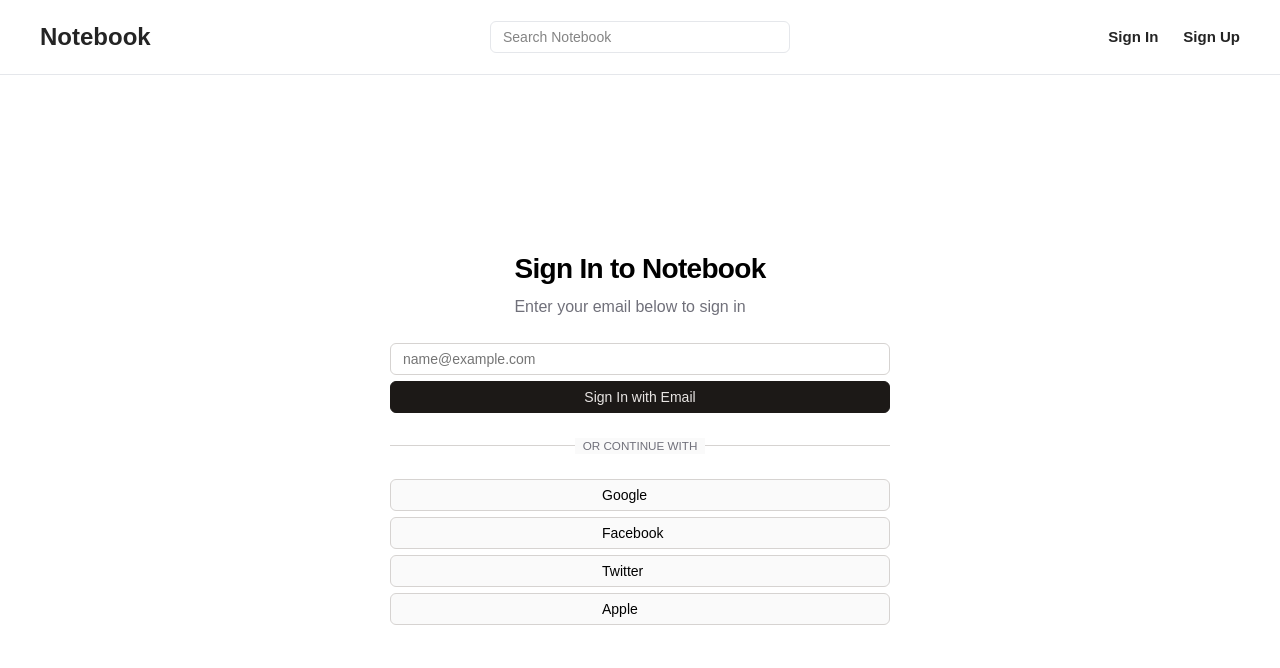
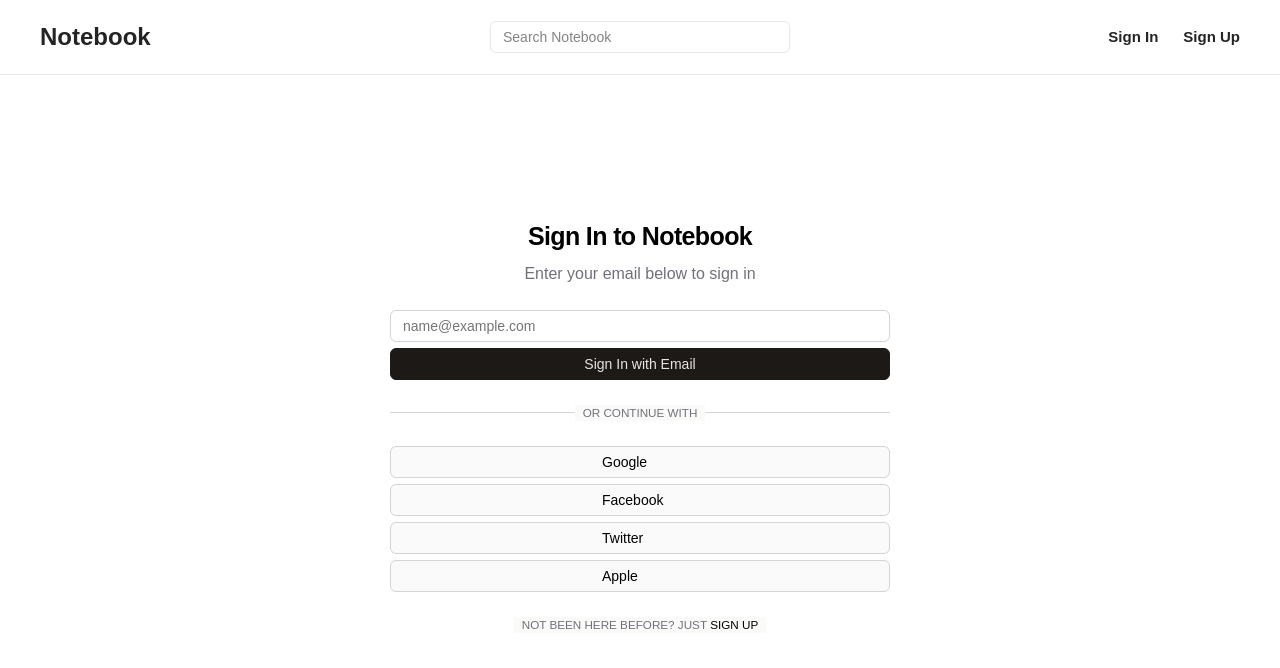
Before and after one commit to Wolleys/notebook, a Next.js app: page /auth/login in a window 1280 px wide. Shown: the top 668 px of the page. Built offline with nearby package versions, Linux system fonts and the light colour scheme; a web font is replaced by a local one.

Commit message:
Add sign up link to the login page

```diff
--- a/app/auth/login/login.module.css
+++ b/app/auth/login/login.module.css
@@ -17,7 +17,8 @@
 
 .textContainer h1 {
   font-weight: 600;
-  font-size: 1.75rem;
+  font-size: 25px;
+  text-align: center;
   line-height: 2.25rem;
   letter-spacing: -0.025em;
 }
@@ -84,6 +85,7 @@
   display: flex;
   margin: 25px 0;
   align-items: center;
+  justify-content: center;
 }
 
 .line {
@@ -94,13 +96,13 @@
 
 .text {
   display: flex;
-  color: #70707a;
+  color: #71717a;
   padding: 0 0.5rem;
   line-height: 1rem;
   font-size: 0.73rem;
   align-items: center;
   text-transform: uppercase;
-  background-color: #fafafa;
+  background-color: #fafaf9;
 }
 
 .socialContainer {
@@ -129,6 +131,11 @@
   align-items: center;
 }
 
+.link {
+  cursor: pointer;
+  color: #000000;
+}
+
 @media (min-width: 576px) {
 }
 
--- a/app/auth/login/login.tsx
+++ b/app/auth/login/login.tsx
@@ -1,4 +1,5 @@
 import { FC } from "react";
+import Link from "next/link";
 import styles from "./login.module.css";
 import FontAwesomeIcon from "@/components/fontAwesomeIcon";
 import { googleIcon, facebookIcon, xIcon, appleIcon } from "@/icons";
@@ -49,6 +50,14 @@ const Login: FC = () => {
             </span>
           </button>
         </div>
+        <div className={styles.divider}>
+          <span className={styles.text}>
+            Not been here before? Just
+            <Link className={styles.link} href="/auth/register">
+              &nbsp;Sign Up
+            </Link>
+          </span>
+        </div>
       </div>
     </section>
   );
```
